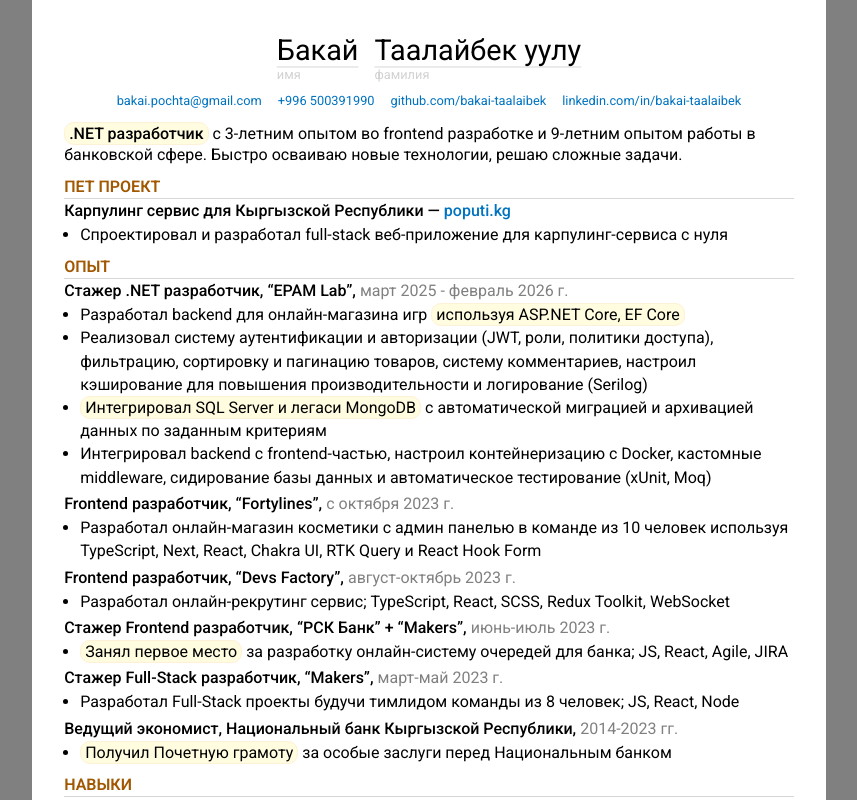
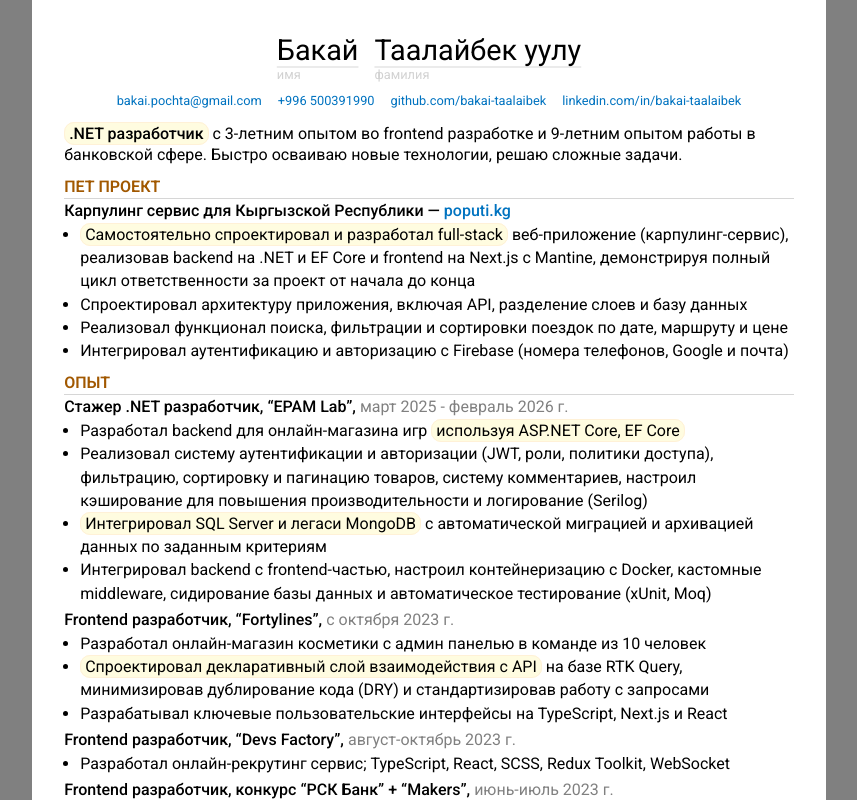
Before and after one commit to bakai-taalaibek/resume, a React (Vite) app: page / in a window 1280 px wide. Shown: the top 800 px of the page, without its empty margins (211-1068 px from the left). Built offline with nearby package versions, Linux system fonts and the light colour scheme; a web font is replaced by a local one.

Commit message:
finish resume with right wording

```diff
--- a/src/App.tsx
+++ b/src/App.tsx
@@ -76,7 +76,13 @@ function App() {
               </a>
             </div>
             <ul className="list">
-              <li className="text text--list">{l('poputiBullet1')}</li>
+              <li className="text text--list">
+                <span className="highlight">{l('poputiBullet1Highlighted')}</span>
+                {l('poputiBullet1')}
+              </li>
+              <li className="text text--list">{l('poputiBullet2')}</li>
+              <li className="text text--list">{l('poputiBullet3')}</li>
+              <li className="text text--list">{l('poputiBullet4')}</li>
             </ul>
           </div>
           <div className="section">
@@ -109,7 +115,11 @@ function App() {
               </div>
               <ul>
                 <li className="text text--list list">{l('fortylinesBullet1')}</li>
-                {/* <li className="text text--list list">{l('fortylinesBullet2')}</li> */}
+                <li className="text text--list list">
+                  <span className="highlight">{l('fortylinesBullet2Highlighted')}</span>
+                  {l('fortylinesBullet2')}
+                </li>
+                <li className="text text--list list">{l('fortylinesBullet3')}</li>
               </ul>
             </div>
 
--- a/src/helper/translation/translationObject.ts
+++ b/src/helper/translation/translationObject.ts
@@ -70,11 +70,34 @@ export const translationObject = [
     en: 'Carpooling service for the Kyrgyz Republic — ',
   },
   {
+    key: 'poputiBullet1Highlighted',
+    ru: `Самостоятельно спроектировал и разработал full-stack`,
+    en: `Independently designed and developed a full-stack`,
+  },
+  {
     key: 'poputiBullet1',
-    ru: `Спроектировал и разработал full-stack веб-приложение для карпулинг-сервиса с нуля`,
-    en: `Designed and developed a full-stack carpooling web application from scratch`,
+    ru: ` веб-приложение (карпулинг-сервис), реализовав backend на .NET и EF Core и
+    frontend на Next.js с Mantine, демонстрируя полный цикл ответственности за проект от начала до конца`,
+    en: ` carpooling web application, implementing the backend with .NET and EF Core
+    and the frontend with Next.js and Mantine, demonstrating full end-to-end project ownership`,
+  },
+  {
+    key: 'poputiBullet2',
+    ru: `Спроектировал архитектуру приложения, включая API, разделение слоев и базу данных`,
+    en: `Designed the application architecture, including the API, layered structure, and database schema`,
   },
 
+  {
+    key: 'poputiBullet3',
+    ru: `Реализовал функционал поиска, фильтрации и сортировки поездок по дате, маршруту и цене`,
+    en: `Implemented trip search, filtering, and sorting by date, route, and price.`,
+  },
+
+  {
+    key: 'poputiBullet4',
+    ru: `Интегрировал аутентификацию и авторизацию с Firebase (номера телефонов, Google и почта)`,
+    en: `Integrated authentication and authorization with Firebase (phone numbers, Google, and email)`,
+  },
   {
     key: 'epamTitle',
     ru: 'Стажер .NET разработчик, “EPAM Lab”,',
@@ -136,17 +159,24 @@ export const translationObject = [
   },
   {
     key: 'fortylinesBullet1',
-    ru: `Разработал онлайн-магазин косметики с админ панелью в команде из 10 человек
-    используя TypeScript, Next, React, Chakra UI, RTK Query и React Hook Form`,
-    en: `Developed an online cosmetics store with administrative panel as a part of a
-    team of 10 members using TypeScript, Next, React, Chakra UI, RTK Query and React Hook Form`,
+    ru: `Разработал онлайн-магазин косметики с админ панелью в команде из 10 человек`,
+    en: `Developed an online cosmetics store with an admin panel as part of a 10-person team`,
+  },
+  {
+    key: 'fortylinesBullet2Highlighted',
+    ru: `Спроектировал декларативный слой взаимодействия с API`,
+    en: `Designed a declarative API interaction layer`,
   },
   {
     key: 'fortylinesBullet2',
-    ru: `Регулярно проводил код-ревью, реализовал адаптивную верстку страниц,
-    вносил предложения по архитектуре проекта и решению сложных задач`,
-    en: `Conducted regular code reviews, implemented adaptive page layout,
-    made suggestions on project architecture and solving complex problems`,
+    ru: ` на базе RTK Query, минимизировав дублирование кода (DRY) и стандартизировав работу
+    с запросами`,
+    en: ` using RTK Query, minimizing code duplication (DRY) and standardizing request handling`,
+  },
+  {
+    key: 'fortylinesBullet3',
+    ru: `Разрабатывал ключевые пользовательские интерфейсы на TypeScript, Next.js и React`,
+    en: `Developed key user interfaces using TypeScript, Next.js, and React`,
   },
   {
     key: 'devsTitle',
@@ -175,13 +205,13 @@ export const translationObject = [
 
   {
     key: 'rskTitle1',
-    ru: 'Стажер Frontend разработчик,',
-    en: 'Front-End Developer Intern,',
+    ru: 'Frontend разработчик,',
+    en: 'Front-End Developer,',
   },
   {
     key: 'rskTitle2',
-    ru: '“РСК Банк” + “Makers”,',
-    en: '“RSK Bank” + “Makers”,',
+    ru: 'конкурс “РСК Банк” + “Makers”,',
+    en: '“RSK Bank” + “Makers” competition,',
   },
   {
     key: 'juneJuly2023',
```
